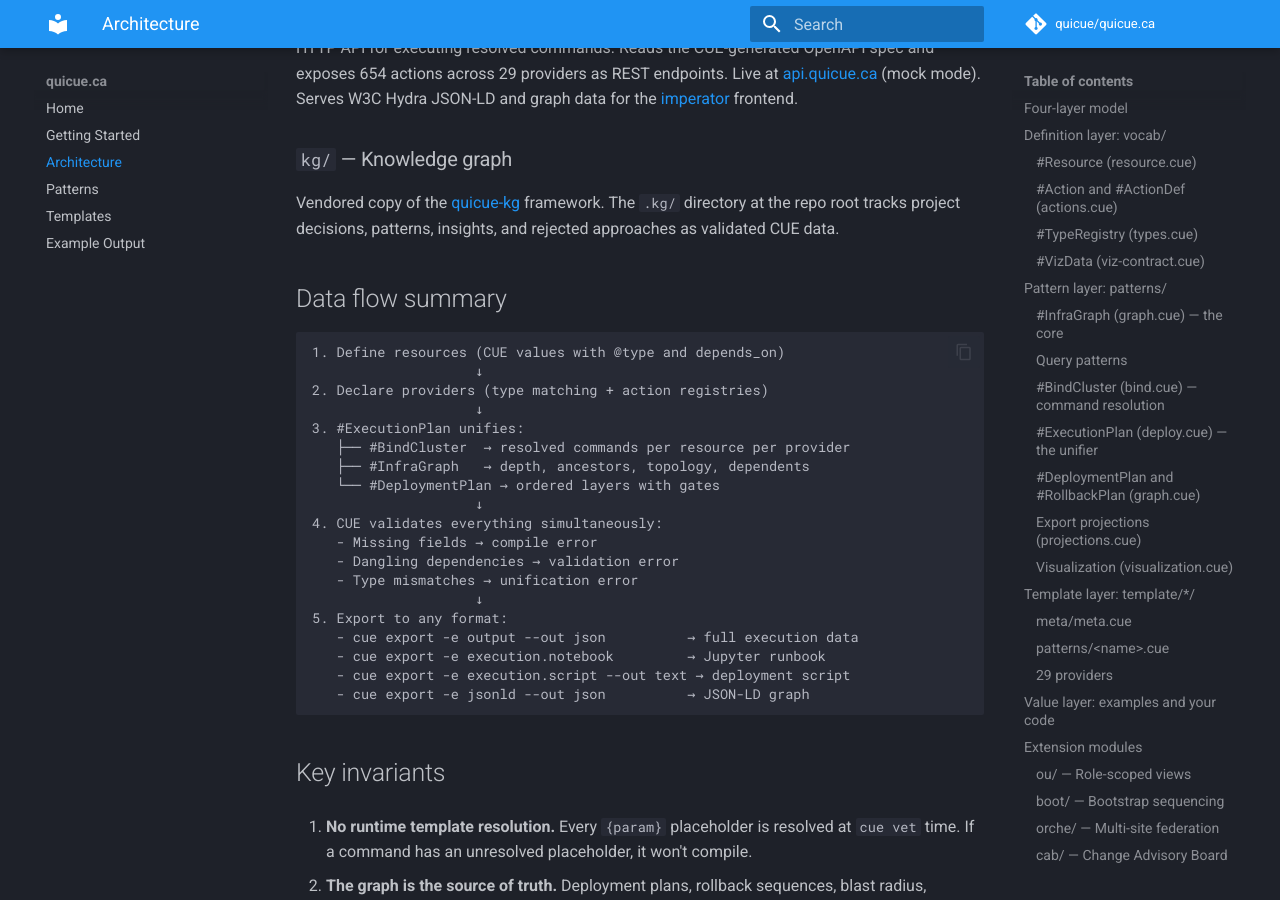
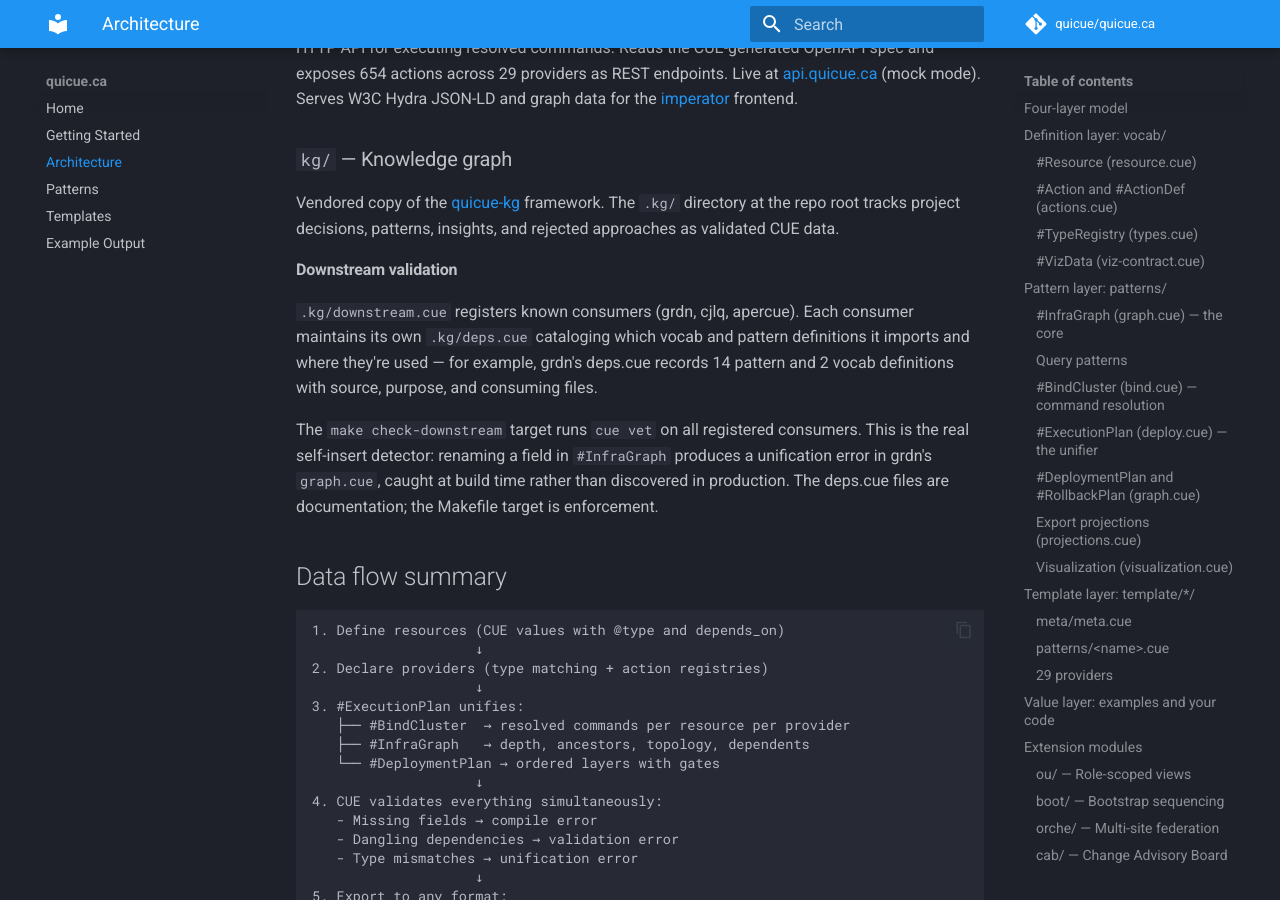
Before and after one commit to quicue/quicue.ca, an MkDocs documentation site: the page built from docs/architecture.md, in a window 1280 px wide and 900 px high, scrolled down 10249 px. Built offline with MkDocs 1.6.1 and Material for MkDocs 9.7.7, drawn with Linux system fonts in a browser that asks for light colours; comment, search, counter and statistics services are not loaded.

Commit message:
Add downstream tracking: consumer registry, check-downstream target, docs
Introduces .kg/downstream.cue to register downstream consumers (grdn, cjlq,
apercue) with their pattern dependencies. Adds check-downstream Makefile target
that validates consumer CUE modules import correctly. Updates README and
architecture docs with downstream validation workflow.

````diff
--- a/docs/architecture.md
+++ b/docs/architecture.md
@@ -384,6 +384,12 @@
 
 Vendored copy of the [quicue-kg](https://github.com/quicue/quicue-kg) framework. The `.kg/` directory at the repo root tracks project decisions, patterns, insights, and rejected approaches as validated CUE data.
 
+#### Downstream validation
+
+`.kg/downstream.cue` registers known consumers (grdn, cjlq, apercue). Each consumer maintains its own `.kg/deps.cue` cataloging which vocab and pattern definitions it imports and where they're used — for example, grdn's deps.cue records 14 pattern and 2 vocab definitions with source, purpose, and consuming files.
+
+The `make check-downstream` target runs `cue vet` on all registered consumers. This is the real self-insert detector: renaming a field in `#InfraGraph` produces a unification error in grdn's `graph.cue`, caught at build time rather than discovered in production. The deps.cue files are documentation; the Makefile target is enforcement.
+
 ## Data flow summary
 
 ```
````
Also changed, not shown: README.md (+11 -0 lines), 3 other files.
